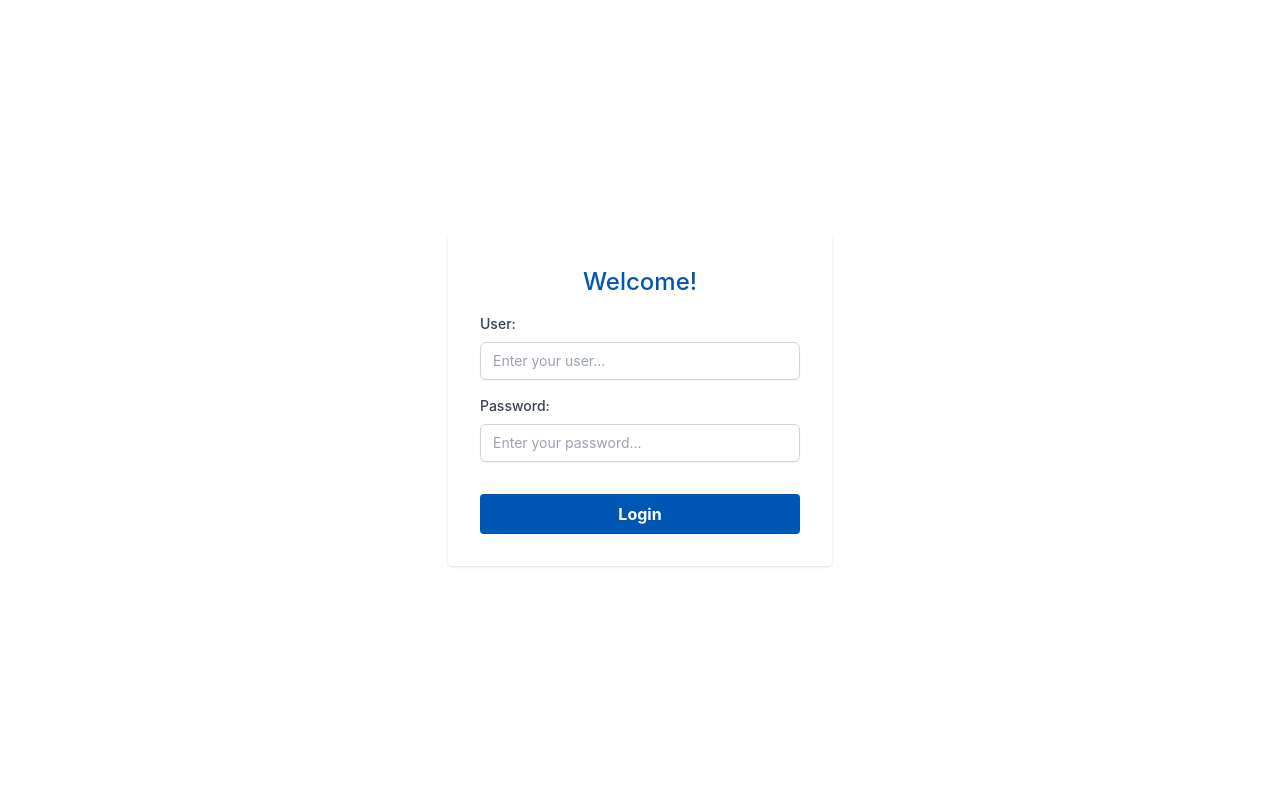
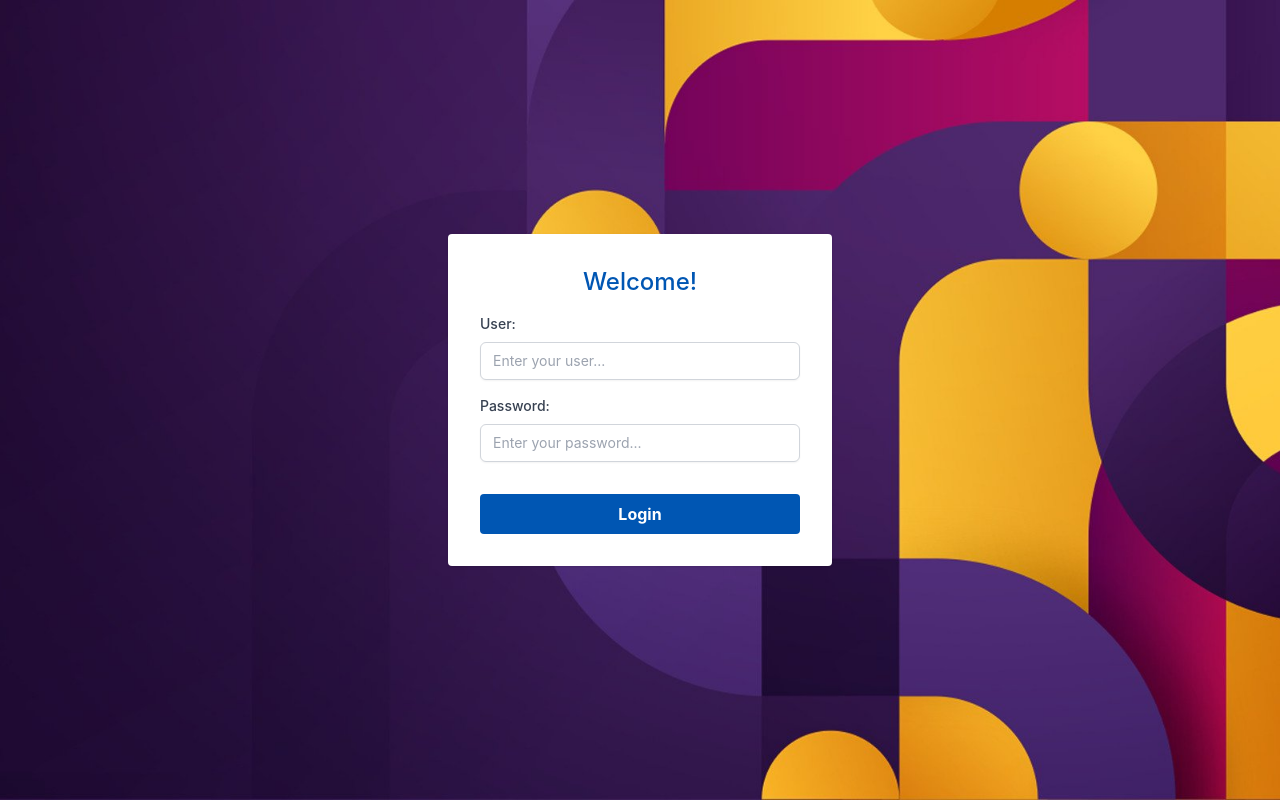
Before and after one commit to jeperico/activities-manager-v2, a Next.js app: page /login in a window 1280 px wide. Built offline with nearby package versions, Linux system fonts and the light colour scheme.

Commit message:
[fix] fix hydration error

```diff
--- a/src/app/layout.tsx
+++ b/src/app/layout.tsx
@@ -1,9 +1,10 @@
 'use client'
 
-import React from 'react'
-import '@/styles/global.css'
-import Header from '@/layout/Header'
-import { usePathname } from "next/navigation"
+import React from 'react';
+import '@/styles/global.css';
+import { Suspense } from 'react';
+import Header from '@/layout/Header';
+import { usePathname } from 'next/navigation';
 
 export default function RootLayout({
   children,
@@ -15,6 +16,13 @@ export default function RootLayout({
     <html suppressHydrationWarning lang="en">
       <head />
       <body className="min-h-screen">
+        <Suspense
+          fallback={
+            <div className="flex justify-center items-center h-screen">
+              <div>Loading...</div>
+            </div>
+          }
+        >
           {pathname === '/login' ? (
             <>{children}</>
           ) : (
@@ -23,6 +31,7 @@ export default function RootLayout({
               {children}
             </>
           )}
+        </Suspense>
       </body>
     </html>
   )
--- a/src/app/login/page.tsx
+++ b/src/app/login/page.tsx
@@ -34,7 +34,7 @@ const Login = () => {
   }
 
   return (
-    <FormArea backgroundImage={backgroundImage} headerHeight={0} onSubmit={handleSubmit(handleLoginUser)} >
+    <FormArea backgroundImage={backgroundImage.src} headerHeight={0} onSubmit={handleSubmit(handleLoginUser)} >
       <h1 className='text-sesi text-2xl text-center font-medium'>Welcome!</h1>
       <Input
         label='User:'
--- /dev/null
+++ b/src/app/not-found.tsx
@@ -0,0 +1,11 @@
+import React from "react";
+
+const NotFound = () => {
+  return (
+    <div className="flex justify-center items-center h-screen">
+      <h1 className="text-4xl font-bold">404 - Page not found</h1>
+    </div>
+  );
+};
+
+export default NotFound;
```
Lines whose indentation alone changed are shown as unchanged.
